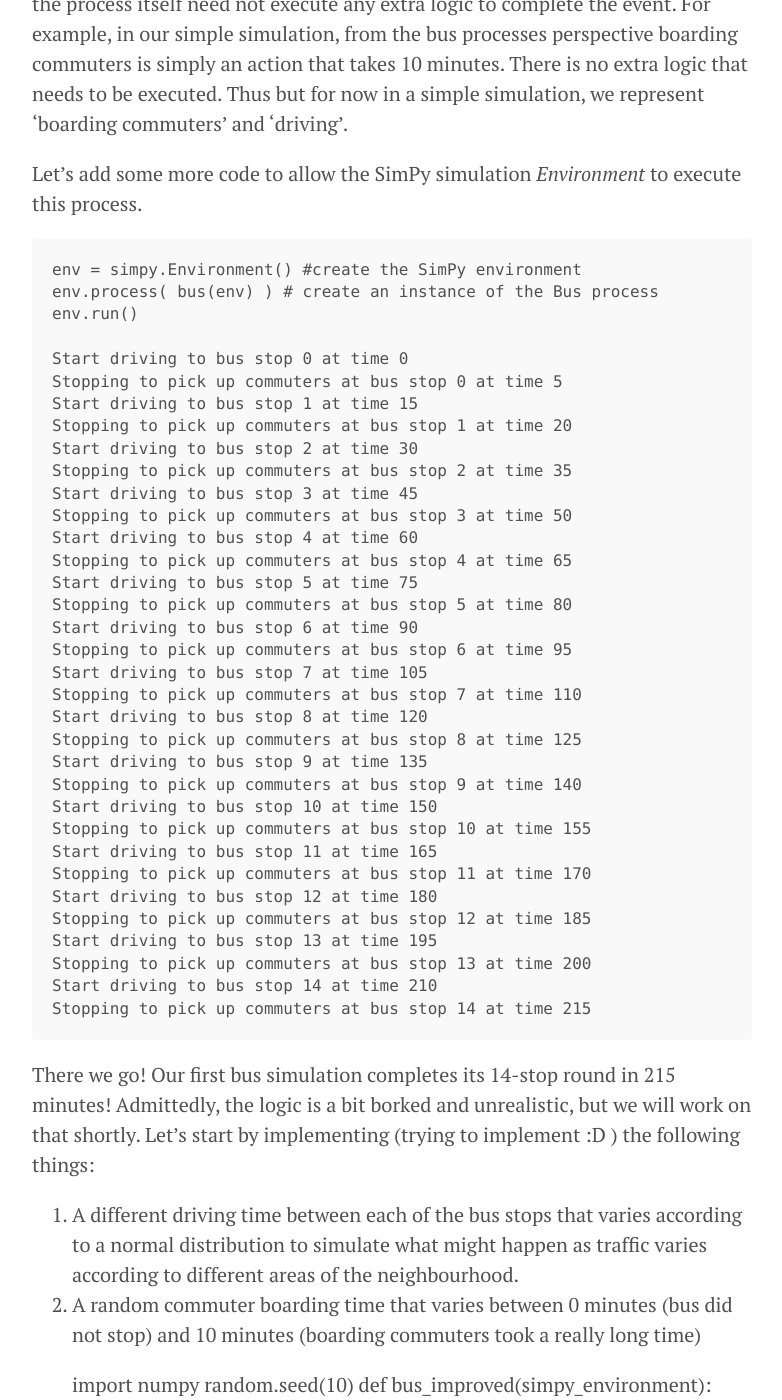
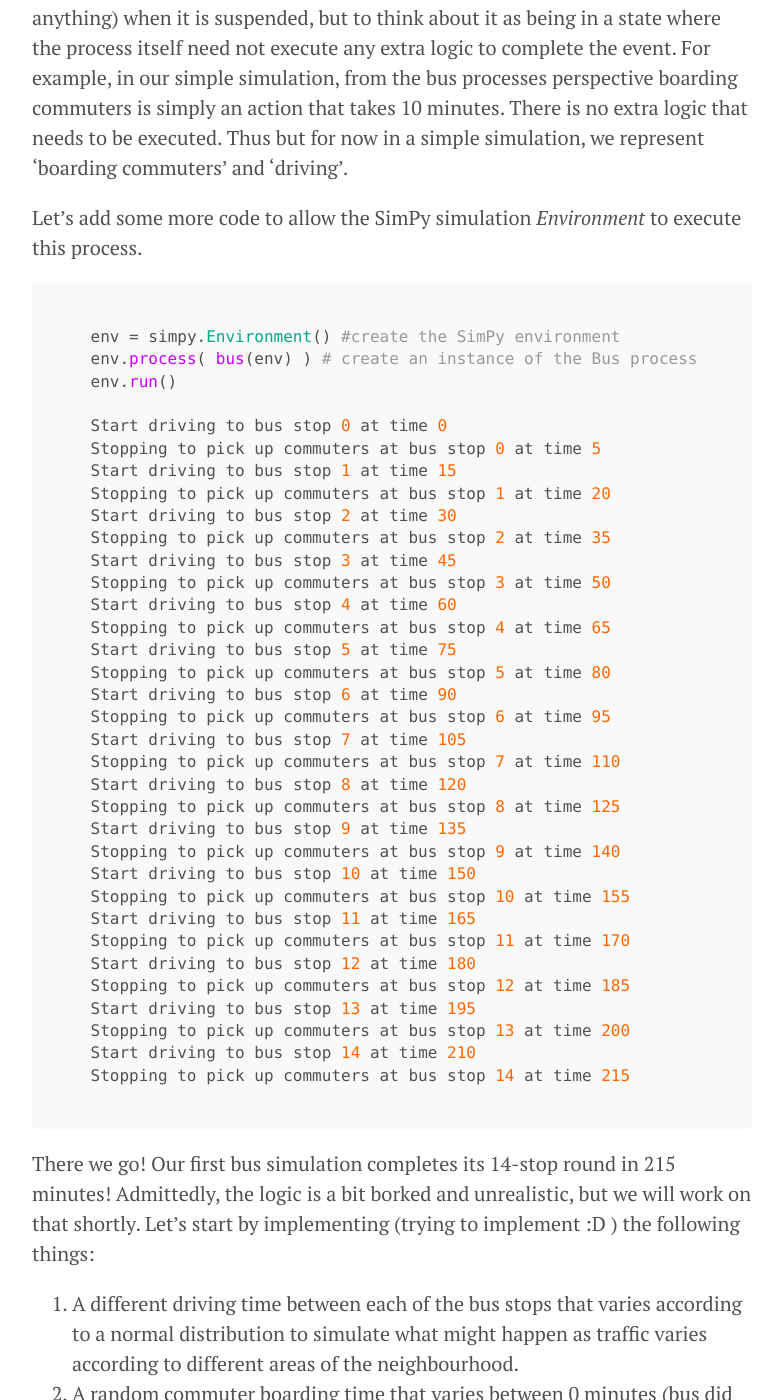
Before and after one commit to Winterflower/winterflower.github.io, a Jekyll site: the page built from _posts/2016-03-27-writing-your-first-simpy-simulation.md, in a window 1280 px wide and 1400 px high, scrolled down 2312 px. Shown: the whole window, without its empty margins (248-1030 px from the left). Built offline with Jekyll 4.4.1, drawn with Linux system fonts in a browser that asks for light colours; Markdown is read by kramdown in place of the engine named in the settings; some of the changed text lies outside the part shown.

Commit message:
Markdown corrections to blogpost

````diff
--- a/_posts/2016-03-27-writing-your-first-simpy-simulation.md
+++ b/_posts/2016-03-27-writing-your-first-simpy-simulation.md
@@ -47,6 +47,8 @@ construct a simple Python generator function to represent our bus. I will show
 the whole generator function below and then explain how the individual parts of
 the function work in the context of the SimPy simulation.
 
+```python
+
 
     import simpy
     import random
@@ -60,6 +62,7 @@ the function work in the context of the SimPy simulation.
             yield simpy_environment.timeout(driving_duration)
             print 'Stopping to pick up commuters at bus stop %d at time %d' % (i, simpy_environment.now )
             yield simpy_environment.timeout(stopping_duration)
+```
 
 There are a few interesting things going on in the ``bus`` method. First, notice
 that we pass an argument ``simpy_environment`` into the method. This is a SimPy
@@ -84,6 +87,7 @@ represent 'boarding commuters' and 'driving'.
 Let's add some more code to allow the SimPy simulation *Environment* to execute
 this process.
 
+```python
 
     env = simpy.Environment() #create the SimPy environment
     env.process( bus(env) ) # create an instance of the Bus process
@@ -120,7 +124,7 @@ this process.
     Start driving to bus stop 14 at time 210
     Stopping to pick up commuters at bus stop 14 at time 215
 
-
+```
 There we go! Our first bus simulation completes its 14-stop round in 215
 minutes!
 Admittedly, the logic is a bit borked and unrealistic, but we will work on that
@@ -133,6 +137,7 @@ according to different areas of the neighbourhood.
 2. A random commuter boarding time that varies between 0 minutes (bus did not
 stop) and 10 minutes (boarding commuters took a really long time)
 
+```python
 
     import numpy
     random.seed(10)
@@ -185,6 +190,7 @@ stop) and 10 minutes (boarding commuters took a really long time)
     Driving to bus stop 14 at time 230
     Stopping at bus stop 14 at time 244
 
+```
 
 We can see from the information printed out that the drive times and boarding
 times have been randomized. While this is still not entirely realistic, it is a
````
